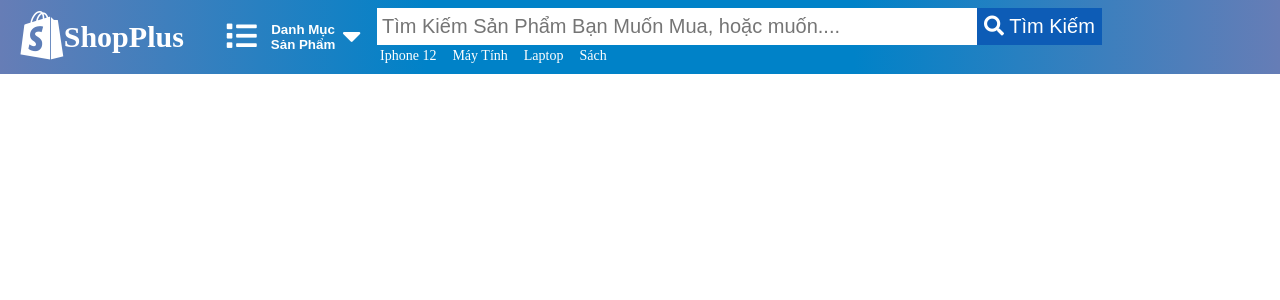
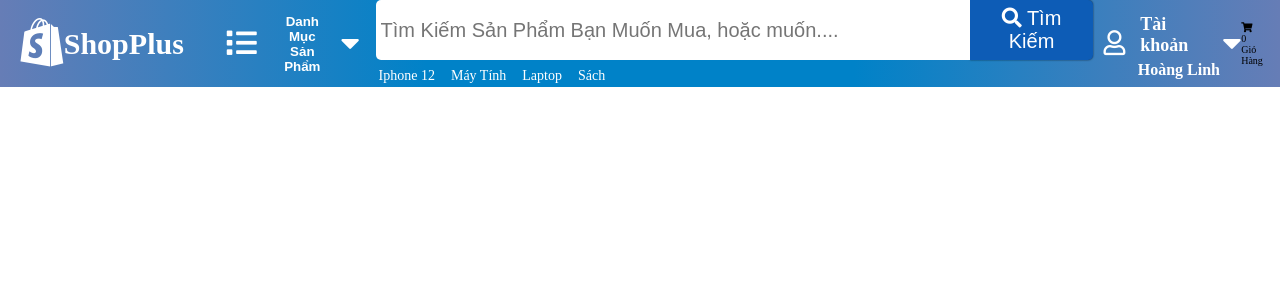
Before and after one commit to secretdeveloperisme/ShopPlus_Customer, a PHP site: page / in a window 1280 px wide. Shown: the top 300 px of the page. Run offline with PHP 8.4, Linux system fonts and the light colour scheme.

Commit message:
edit search nav and write account navbar

```diff
--- a/assets/css/navbar.css
+++ b/assets/css/navbar.css
@@ -140,7 +140,7 @@
   font-size: 2rem;
   padding: 5px;
   height: 100%;
-  border-radius: 0;
+  border-radius:  5px 0px 0px 5px ;
 }
 .nav-search-form-input__box:focus + .nav-search-form-input-autocomplete{
   display: block;
@@ -177,7 +177,8 @@
 .nav-search-form-btn{
   background-color: rgb(13, 92, 182);
   padding: 7px;
-  border-radius: 0;
+  border-radius: 0 5px 5px 0;
+  box-shadow: 0 0 2px rgba(0, 0, 0, 0.7);
 }
 .nav-search-form-btn__logo{
   font-size: 2rem;
@@ -193,7 +194,7 @@
 
 }
 .nav-search-popular{
-
+  margin-top: 5px;
 }
 .nav-search-popular-list{
   display: flex;
@@ -208,3 +209,122 @@
   font-size: 1.4rem;
   color: white;
 }
+.nav-user{
+  margin-left: 10px;
+}
+.nav-user-btn{
+  display: flex;
+  align-items: center;
+}
+.nav-user-icon{
+  font-size: 2.5rem;
+  color: white;
+  margin-right: 10px;
+}
+.nav-user-info{
+  display: flex;
+  flex-direction: column;
+  align-items: center;
+}
+.nav-user-info__account{
+  color: white;
+  font-size: 1.8rem;
+  margin: 0;
+  padding: 5px;
+}
+.nav-user-info__username{
+  color: white;
+  font-size: 1.6rem;
+  margin: 0;
+}
+.nav-user-dropdown-icon{
+  font-size: 3rem;
+  color: white;
+  transition: 0.5s ease;
+}
+.nav-user:hover{
+  cursor: pointer;
+}
+.nav-user:hover .nav-user-dropdown-icon{
+  transform: rotate(180deg);
+}
+.nav-user-dropdown-content{
+  width: 150%;
+  background-color: var(--dropdown-content-color);
+  top: 60px;
+}
+.nav-user-dropdown-content::before{
+  content: "";
+  position: absolute;
+  top: -20px;
+  left: 50px;
+  border-top: 10px solid transparent;
+  border-right: 10px solid transparent;
+  border-bottom: 10px solid var(--dropdown-content-color);
+  border-left: 10px solid transparent;
+}
+.nav-user-dropdown-content::after{
+  content: "";
+  position: absolute;
+  bottom: 100%;
+  width: 150px;
+  background-color: transparent;
+  height: 25px;
+}
+.nav-user-dropdown-content-list{
+
+}
+.nav-user-dropdown-content-list{
+
+}
+.nav-user-dropdown-content-item:hover{
+  background-color: var(--nav-background-color);
+}
+.nav-user-dropdown-content-item > a{
+  display: block;
+  font-size: 1.6rem;
+  padding: 5px;
+}
+.nav-user-dropdown-content-item > a:hover{
+  color: white;
+}
+.nav-cart{
+
+}
+.nav-cart-dropdown-btn{
+
+}
+.nav-cart-wrapper{
+
+}
+.nav-cart-icon{
+
+}
+
+.nav-cart-quantities{
+
+}
+.nav-cart-label{
+
+}
+.nav-cart-dropdown-content{
+
+}
+.nav-cart-dropdown-content-label{
+
+}
+.nav-cart-dropdown-content-list{
+
+}
+.nav-cart-dropdown-content-item{
+
+}
+.nav-cart-dropdown-content-item__img{
+
+}
+.nav-cart-dropdown-content-item__name{
+
+}
+.nav-cart-dropdown-content-item__price{
+
+}
--- a/index.html
+++ b/index.html
@@ -175,8 +175,67 @@
             </ul>
           </div>
         </div>
-        <div class="nav-cart">
-
+        <div class="nav-user dropdown">
+          <div class="nav-user-btn">
+            <div class="nav-user-icon">
+              <i class="far fa-user"></i>
+            </div>
+            <div class="nav-user-info">
+              <h3 class="nav-user-info__account">Tài khoản</h3>
+              <h3 class="nav-user-info__username">Hoàng Linh</h3>
+            </div>
+            <div class="nav-user-dropdown-icon">
+              <i class="fas fa-caret-down"></i>
+            </div>
+          </div>
+          <div class="nav-user-dropdown-content dropdown-content">
+            <ul class="nav-user-dropdown-content-list">
+              <li class="nav-user-dropdown-content-item"><a href="#">Đơn hàng của tôi</a></li>
+              <li class="nav-user-dropdown-content-item"><a href="#">Thông Tin Của tôi</a></li>
+              <li class="nav-user-dropdown-content-item"><a href="#">Xóa Thông Tin Của Tôi</a></li>
+            </ul>
+          </div>
+        </div>
+        <div class="nav-cart dropdown">
+          <div class="nav-cart-dropdown-btn dropdown-btn">
+            <div class="nav-cart-wrapper">
+              <div class="nav-cart-icon">
+                <i class="fas fa-shopping-cart"></i>
+              </div>
+              <div class="nav-cart-quantities">
+                0
+              </div>
+            </div>
+            <div class="nav-cart-label">
+              Giỏ Hàng
+            </div>
+          </div>
+          <div class="nav-cart-dropdown-content dropdown-content">
+            <h2 class="nav-cart-dropdown-content-label">Sản Phẩm mới thêm</h2>
+            <ul class="nav-cart-dropdown-content-list">
+              <li class="nav-cart-dropdown-content-item">
+                <a href="#">
+                  <div class="nav-cart-dropdown-content-item__img"></div>
+                  <div class="nav-cart-dropdown-content-item__name"></div>
+                  <div class="nav-cart-dropdown-content-item__price"></div>
+                </a>
+              </li>
+              <li class="nav-cart-dropdown-content-item">
+                <a href="#">
+                  <div class="nav-cart-dropdown-content-item__img"></div>
+                  <div class="nav-cart-dropdown-content-item__name"></div>
+                  <div class="nav-cart-dropdown-content-item__price"></div>
+                </a>
+              </li>
+              <li class="nav-cart-dropdown-content-item">
+                <a href="#">
+                  <div class="nav-cart-dropdown-content-item__img"></div>
+                  <div class="nav-cart-dropdown-content-item__name"></div>
+                  <div class="nav-cart-dropdown-content-item__price"></div>
+                </a>
+              </li>
+            </ul>
+          </div>
         </div>
       </div>
     </div>
```
